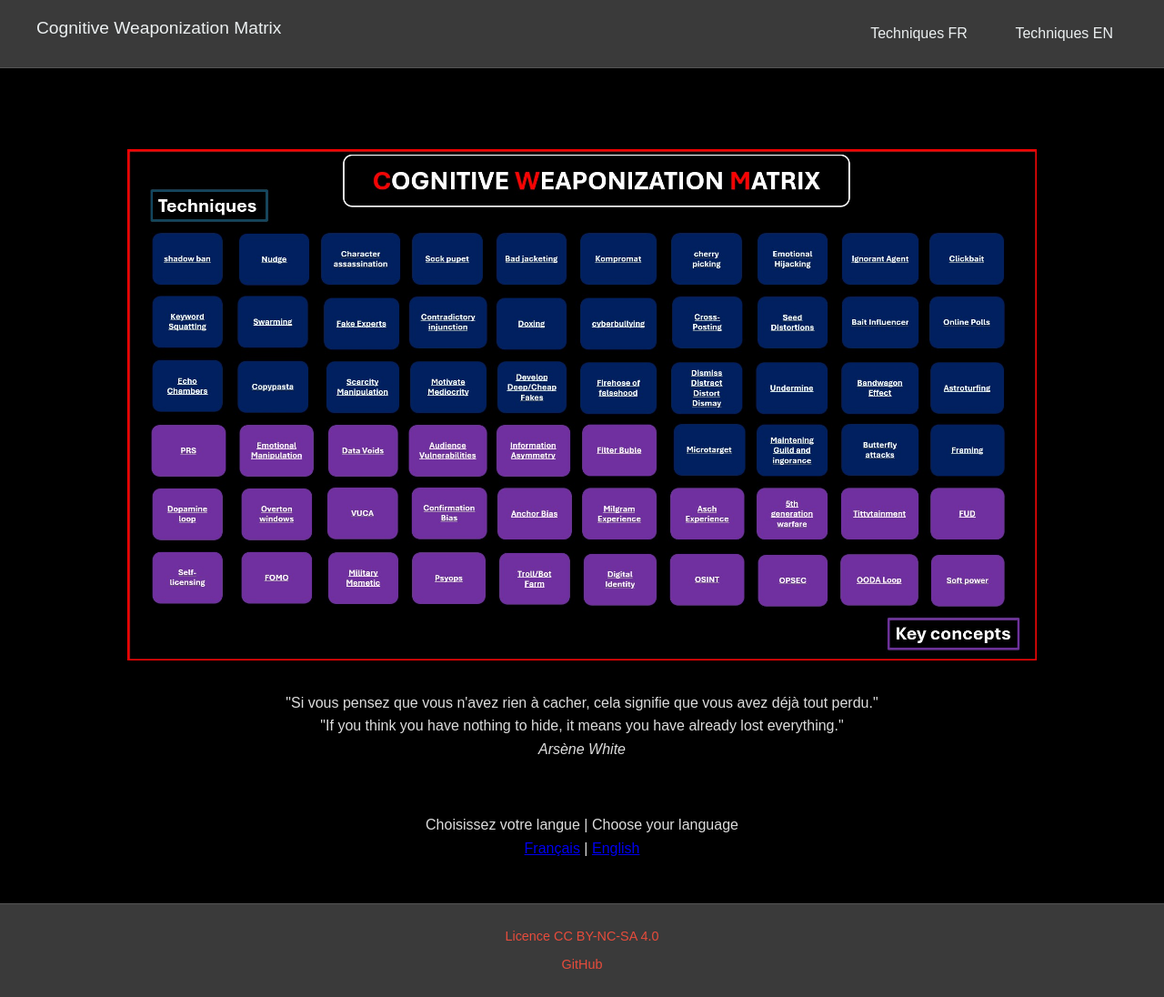
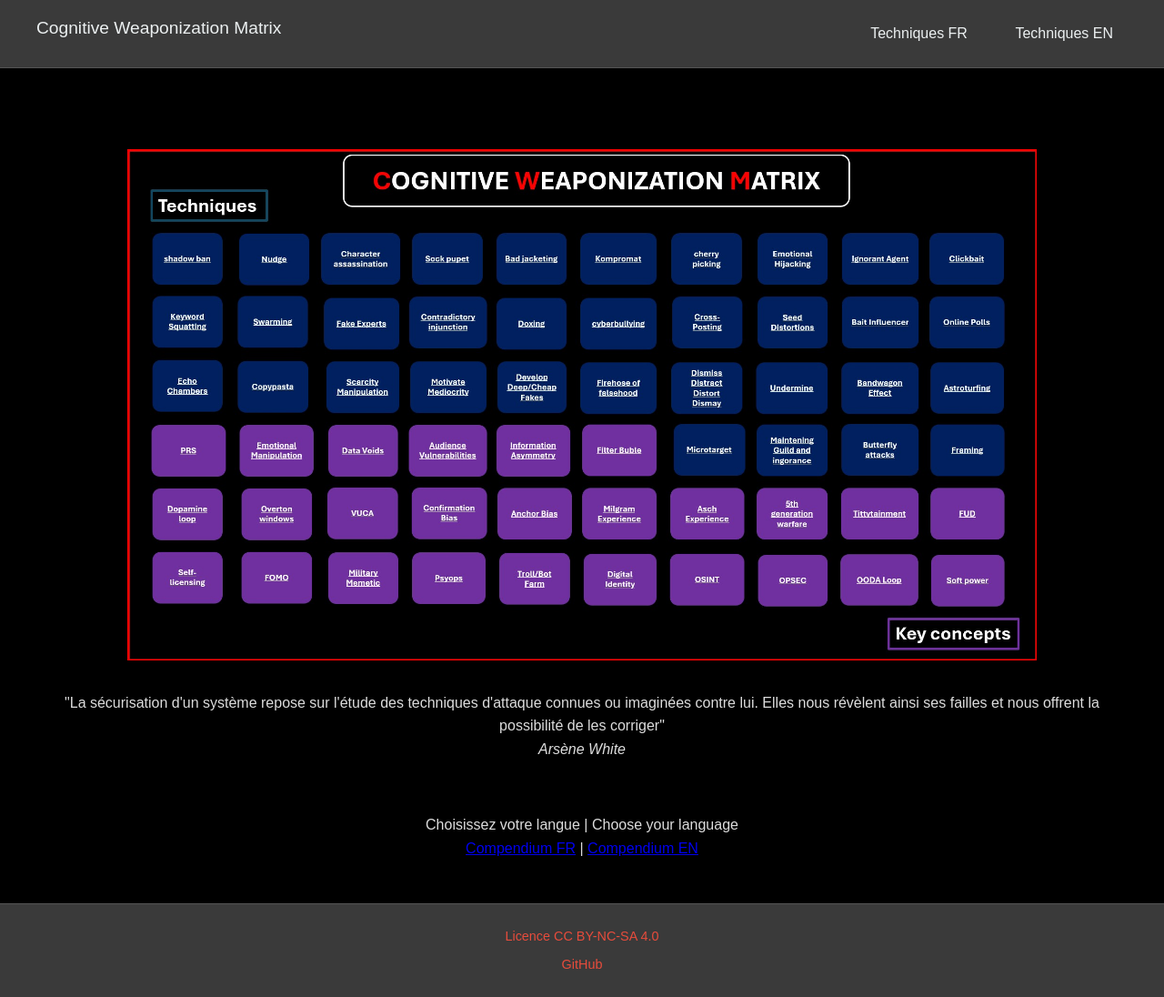
Before and after one commit to Anadema/Cognitive-Weaponization-Matrix, a Jekyll site: the page built from index.md, in a window 1280 px wide. Shown: the whole page at 91% size. Built offline with Jekyll 4.4.1, drawn with Linux system fonts in a browser that asks for light colours.

Commit message:
Update index.md

```diff
--- a/index.md
+++ b/index.md
@@ -5,12 +5,11 @@ title: Cognitive-Weaponization-Matrix
 <br>
 <p align="center">
     <img width="1000" height="550" src="Framework/CWM.jpg"><br><br>
-  "Si vous pensez que vous n'avez rien à cacher, cela signifie que vous avez déjà tout perdu."<br>
-  "If you think you have nothing to hide, it means you have already lost everything."<br>
+  "La sécurisation d'un système repose sur l'étude des techniques d'attaque connues ou imaginées contre lui. Elles nous révèlent ainsi ses failles et nous offrent la possibilité de les corriger"<br>
   <i>Arsène White</i>
 </p><br>
 <p align="center">
   Choisissez votre langue | Choose your language<br>
-  <a href="/Cognitive-Weaponization-Matrix/Lisez_moi.html">Français</a> |
-  <a href="/Cognitive-Weaponization-Matrix/Readme.html">English</a>
+  <a href="/Cognitive-Weaponization-Matrix/Lisez_moi.html">Compendium FR</a> |
+  <a href="/Cognitive-Weaponization-Matrix/Readme.html">Compendium EN</a>
 </p>
```
